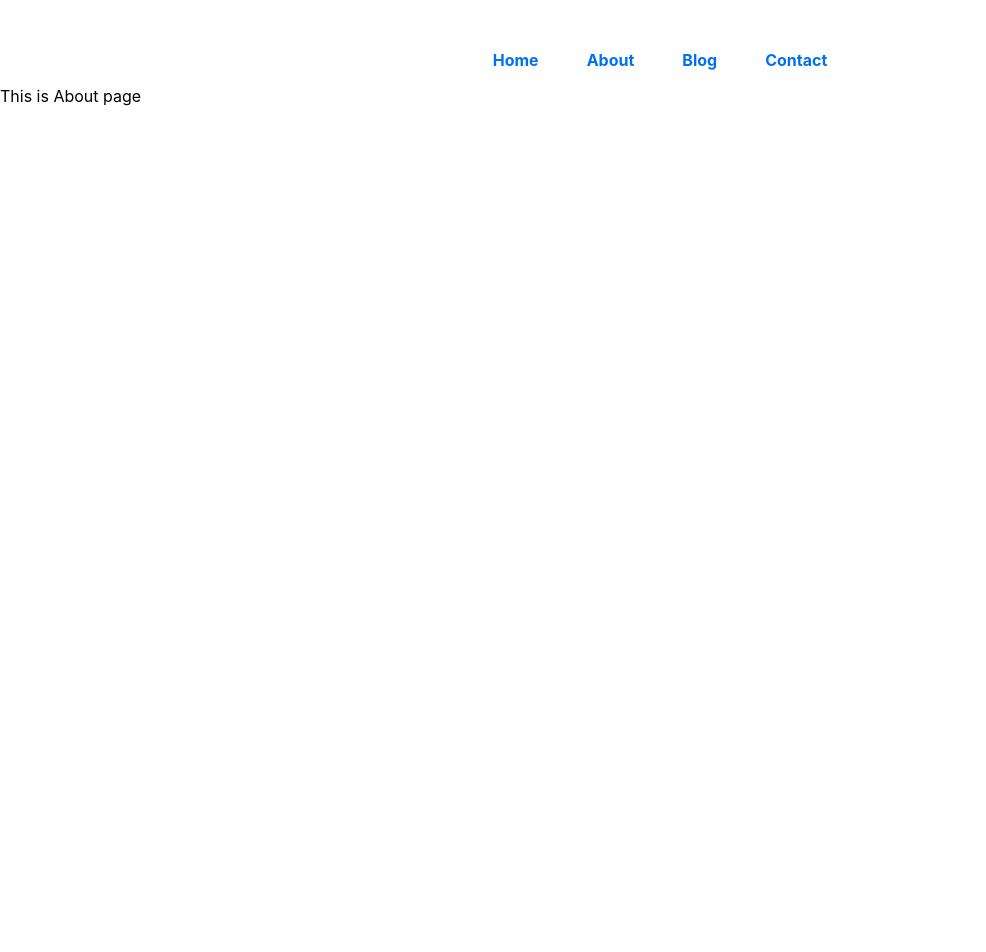
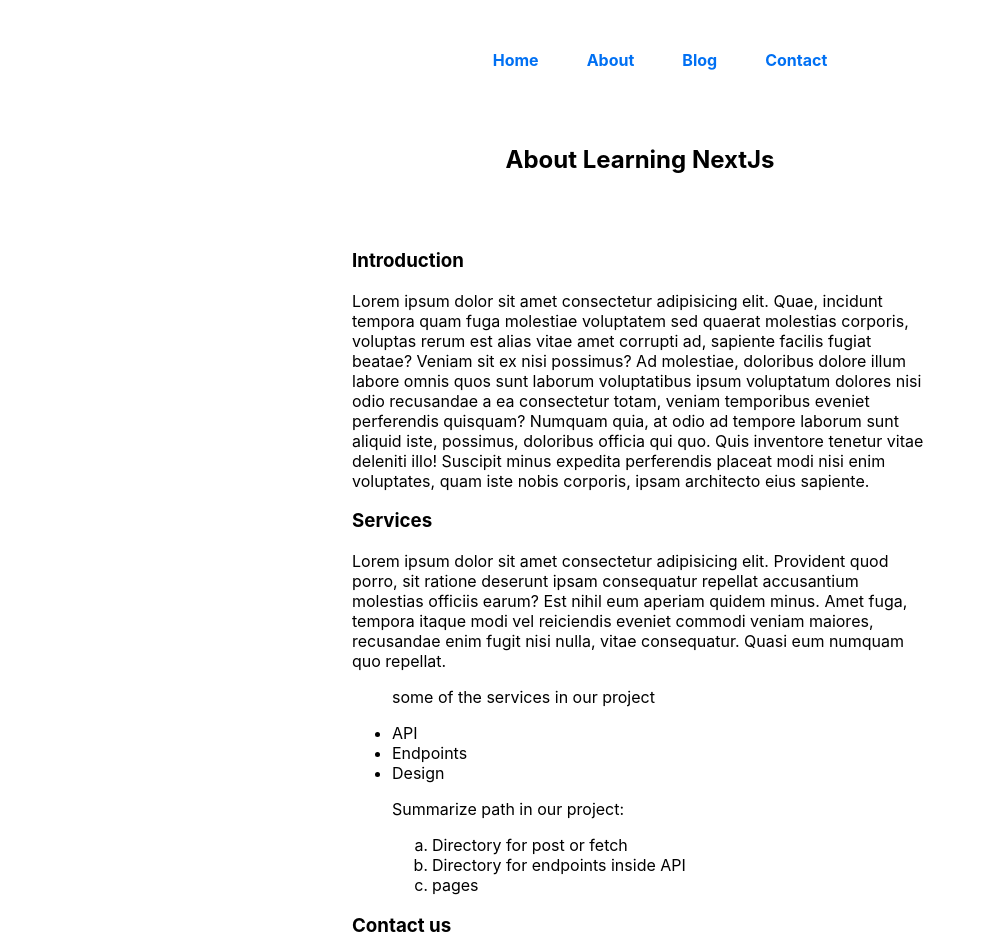
Before and after one commit to kaushal-basnet/LearningNext, a Next.js app: page /about in a window 1280 px wide. Shown: the top 952 px of the page, without its empty margins (0-986 px from the left). Before the commit the page ends 800 px from the top, so only its background shows below. Built offline with nearby package versions, Linux system fonts and the light colour scheme.

Commit message:
About page

```diff
--- a/pages/about.js
+++ b/pages/about.js
@@ -1,6 +1,51 @@
 import React from "react";
+import styles from "../styles/about.module.css";
 
 const About = () => {
-  return <div>This is About page  </div>;
+  return (
+    <div className={styles.container}>
+      <h2>About Learning NextJs</h2>
+      <h3>Introduction</h3>
+      <p>
+        Lorem ipsum dolor sit amet consectetur adipisicing elit. Quae, incidunt
+        tempora quam fuga molestiae voluptatem sed quaerat molestias corporis,
+        voluptas rerum est alias vitae amet corrupti ad, sapiente facilis fugiat
+        beatae? Veniam sit ex nisi possimus? Ad molestiae, doloribus dolore
+        illum labore omnis quos sunt laborum voluptatibus ipsum voluptatum
+        dolores nisi odio recusandae a ea consectetur totam, veniam temporibus
+        eveniet perferendis quisquam? Numquam quia, at odio ad tempore laborum
+        sunt aliquid iste, possimus, doloribus officia qui quo. Quis inventore
+        tenetur vitae deleniti illo! Suscipit minus expedita perferendis placeat
+        modi nisi enim voluptates, quam iste nobis corporis, ipsam architecto
+        eius sapiente.
+      </p>
+      <h3>Services</h3>
+      <p>
+        Lorem ipsum dolor sit amet consectetur adipisicing elit. Provident quod
+        porro, sit ratione deserunt ipsam consequatur repellat accusantium
+        molestias officiis earum? Est nihil eum aperiam quidem minus. Amet fuga,
+        tempora itaque modi vel reiciendis eveniet commodi veniam maiores,
+        recusandae enim fugit nisi nulla, vitae consequatur. Quasi eum numquam
+        quo repellat.
+      </p>
+      <ul>
+        <p>some of the services in our project</p>
+        <li>API</li>
+        <li>Endpoints</li>
+        <li>Design</li> <p>Summarize path in our project:</p>
+        <ol>
+          <li>Directory for post or fetch</li>
+          <li>Directory for endpoints inside API</li>
+          <li>pages</li>
+        </ol>
+      </ul>
+      <h3>Contact us</h3>
+      <p>
+        Lorem ipsum dolor sit amet, consectetur adipisicing elit. Iste
+        necessitatibus facilis id! Expedita veniam sit ducimus fugit
+        reprehenderit tempore excepturi!
+      </p>
+    </div>
+  );
 };
 export default About;
--- a/pages/blog.js
+++ b/pages/blog.js
@@ -19,7 +19,7 @@
               <h3>{data.title}</h3>
             </Link>
             <p>
-              {data.metadesc.substr(0, 150)}...
+              {data.metadesc.substr(0, 250)}...
               <Link href={`/blogspot/${data.slug}`} className={styles.readMore}>
                 Read more.
               </Link>
--- a/styles/Blog.module.css
+++ b/styles/Blog.module.css
@@ -1,11 +1,12 @@
 .main {
   min-height: 100vh;
+  width: 45vw;
+  margin: auto;
   flex: 1;
   display: flex;
   flex-direction: column;
   justify-content: flex-start;
   align-items: center;
-  padding: 0 20rem;
 }
 
 .dummy h2 {
@@ -19,4 +20,7 @@
 }
 .readMore {
   color: rgb(41, 41, 169);
+  background: #f0e7e7;
+  padding: 2px;
+  border-radius: 5%;
 }
--- a/styles/Home.module.css
+++ b/styles/Home.module.css
@@ -130,6 +130,10 @@
   list-style: none;
   font-weight: bold;
 }
+.mainnav ul li:hover {
+  color: #091320;
+  font-weight: bolder;
+}
 .dummy h2 {
   font-size: 38px;
 }
--- /dev/null
+++ b/styles/about.module.css
@@ -0,0 +1,12 @@
+.container {
+  margin: 45px auto;
+  width: 45vw;
+}
+.container h2 {
+  display: flex;
+  justify-content: center;
+  margin: 75px 0px;
+}
+.container ol {
+  list-style-type: lower-alpha;
+}
```
